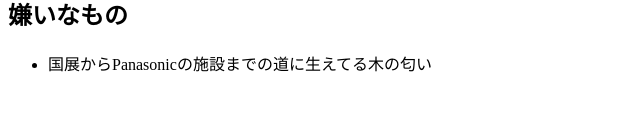
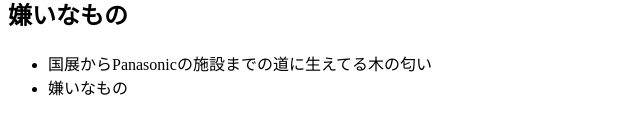
Before and after one commit to MudsTJUN/program1SA_2023, a plain HTML site: page DSprog/samplecode/index.html in a window 1280 px wide. Shown: the part 200-334 px from the top of the page, without its empty margins (0-640 px from the left). Drawn offline with Linux system fonts and the light colour scheme.

Commit message:
嫌いなものを追記

```diff
--- a/DSprog/samplecode/index.html
+++ b/DSprog/samplecode/index.html
@@ -20,6 +20,7 @@
 
     <ul>
         <li>国展からPanasonicの施設までの道に生えてる木の匂い</li>
+        <li>嫌いなもの</li>
     </ul>
 </body>
 </html>
```
